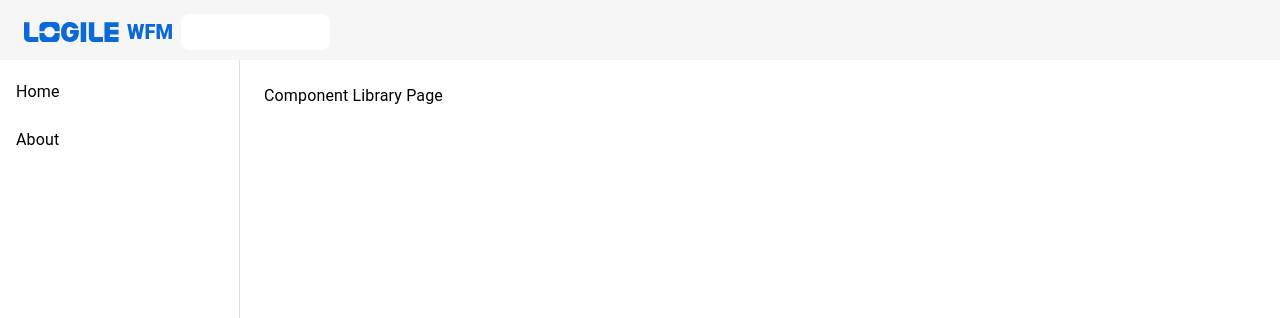
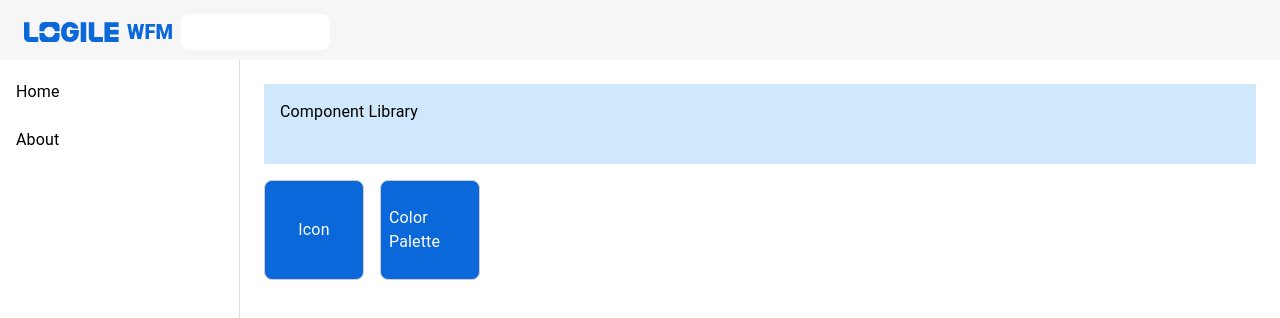
Before and after one commit to devBinay/task-template-poc, a React (Vite) app: page /component-library in a window 1280 px wide. Shown: the top 318 px of the page. Built offline with nearby package versions, Linux system fonts and the light colour scheme.

Commit message:
feat: implement component library

```diff
--- /dev/null
+++ b/src/component-library/Icons.tsx
@@ -0,0 +1,28 @@
+import SvgIcon from '@/core/components/Icon';
+import { icons } from '@/core/constants/Icons';
+
+export const IconsDemo: React.FC = () => {
+  return (
+    <div style={{display: 'flex', flexWrap: 'wrap', gap: '1rem', padding: '1rem 0'}}>
+    {
+        Object.keys(icons).map((name) => (
+            <div style={
+                {
+                    display: 'flex',
+                    flexDirection: 'column',
+                    alignItems: 'center',
+                    gap: '1rem',
+                    border: '1px solid #ccc',
+                    padding: '1rem',
+                    borderRadius: '8px',
+                    height: '120px',
+                    width: '120px'
+            }} key={name}>
+            <SvgIcon component={name} size={64} fill="#888888" />
+            <span>{name}</span>
+            </div>
+        ))
+    }
+    </div>
+  );
+};
--- /dev/null
+++ b/src/component-library/LandingPage.tsx
@@ -0,0 +1,50 @@
+import Box from "@mui/material/Box";
+import { useNavigate } from "react-router-dom";
+
+
+export const ComponentLibraryLandingPage: React.FC = () => {
+    const navigate = useNavigate();
+    return (
+        <div style={{ display: "flex", gap: "1rem", padding: "1rem 0" }}>
+            <Box
+                sx={{
+                    width: 100,
+                    height: 100,
+                    borderRadius: 1,
+                    border: "1px solid #ccc",
+                    cursor: "pointer",
+                    backgroundColor: "#0a68db",
+                    color: "#fff",
+                    display: "flex",
+                    alignItems: "center",
+                    justifyContent: "center",
+                    p: 1,
+                    flexWrap: "wrap",
+                }}
+                onClick={() => {
+                    navigate("/component-library/icons");
+                }}
+            >
+                Icon
+            </Box>
+            <Box
+                sx={{
+                    width: 100,
+                    height: 100,
+                    borderRadius: 1,
+                    border: "1px solid #ccc",
+                    cursor: "pointer",
+                    backgroundColor: "#0a68db",
+                    color: "#fff",
+                    display: "flex",
+                    alignItems: "center",
+                    justifyContent: "center",
+                    p: 1,
+                    flexWrap: "wrap",
+                }}
+            >
+                Color Palette
+            </Box>
+        </div>
+    );
+};
--- a/src/component-library/index.ts
+++ /dev/null
@@ -1,4 +0,0 @@
-
-export const ComponentLibrary: React.FC = () => {
-  return "Component Library Page";
-}
--- /dev/null
+++ b/src/component-library/index.tsx
@@ -0,0 +1,14 @@
+import Box from "@mui/material/Box";
+import Container from "@mui/material/Container";
+import { Outlet } from "react-router-dom";
+
+export const ComponentLibrary: React.FC = () => {
+  return (
+    <>
+      <Box sx={{ bgcolor: '#cfe8fc', height: '10vh', padding: '1rem' }} >
+        Component Library
+      </Box>
+      <Outlet />
+    </>
+  );
+};
--- a/src/core/constants/Icons.tsx
+++ b/src/core/constants/Icons.tsx
@@ -3,6 +3,7 @@ import CheckIcon from "../../assets/images/icons/check.svg?react";
 import CloseIcon from "../../assets/images/icons/close.svg?react";
 import CopyIcon from "../../assets/images/icons/copy.svg?react";
 import ThumbsUp from "../../assets/images/icons/thumbs-up.svg?react";
+
 export const icons =  {
     search: SearchIcon,
     check: CheckIcon,
--- a/src/routes/router.tsx
+++ b/src/routes/router.tsx
@@ -1,10 +1,12 @@
-import { createBrowserRouter } from 'react-router-dom';
+import { createBrowserRouter, type RouteObject } from 'react-router-dom';
 import AppShell from '@/layouts/AppShell';
 import Home from '@/pages/Home';
 import About from '@/pages/About';
 import React from 'react';
+import { IconsDemo } from '@/component-library/Icons';
+import { ComponentLibraryLandingPage } from '@/component-library/LandingPage';
 
-const children = [
+const children: RouteObject[] = [
   { index: true, element: <Home /> },
   { path: 'about', element: <About /> },
 ];
@@ -14,7 +16,20 @@ if (import.meta.env.DEV) {
   const ComponentLibrary = React.lazy(() =>
     import('@/component-library').then(module => ({ default: module.ComponentLibrary }))
   );
-  children.push({ path: 'component-library', element: <ComponentLibrary /> });
+  children.push({
+    path: 'component-library',
+    element: <ComponentLibrary />,
+    children: [
+      {
+        index: true,
+        element: <ComponentLibraryLandingPage />,
+      },
+      {
+        path: 'icons',
+        element: <IconsDemo />,
+      }
+    ]
+  });
 }
 
 const router = createBrowserRouter([
```
Also changed, not shown: 1 other file (tests, documents, lock files or other folders).
